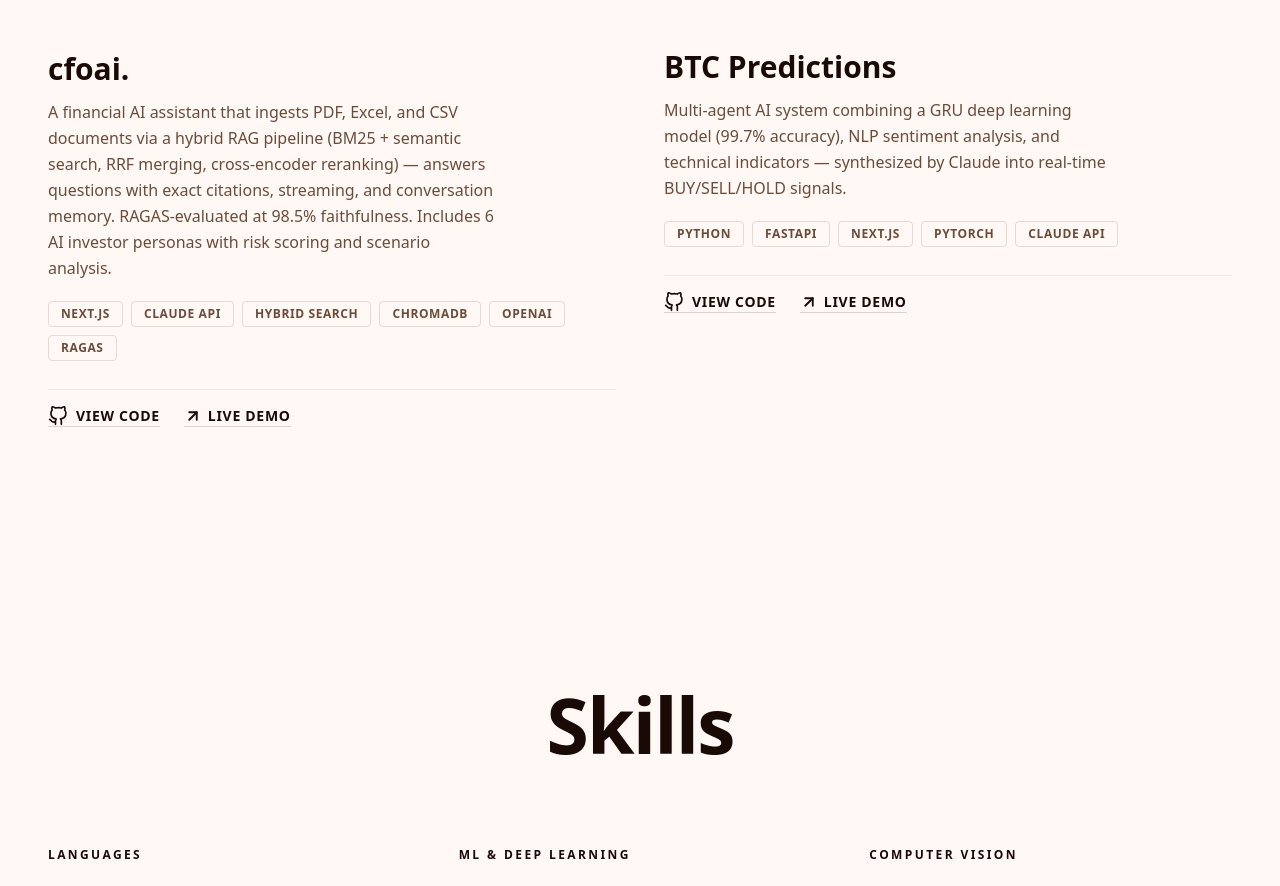
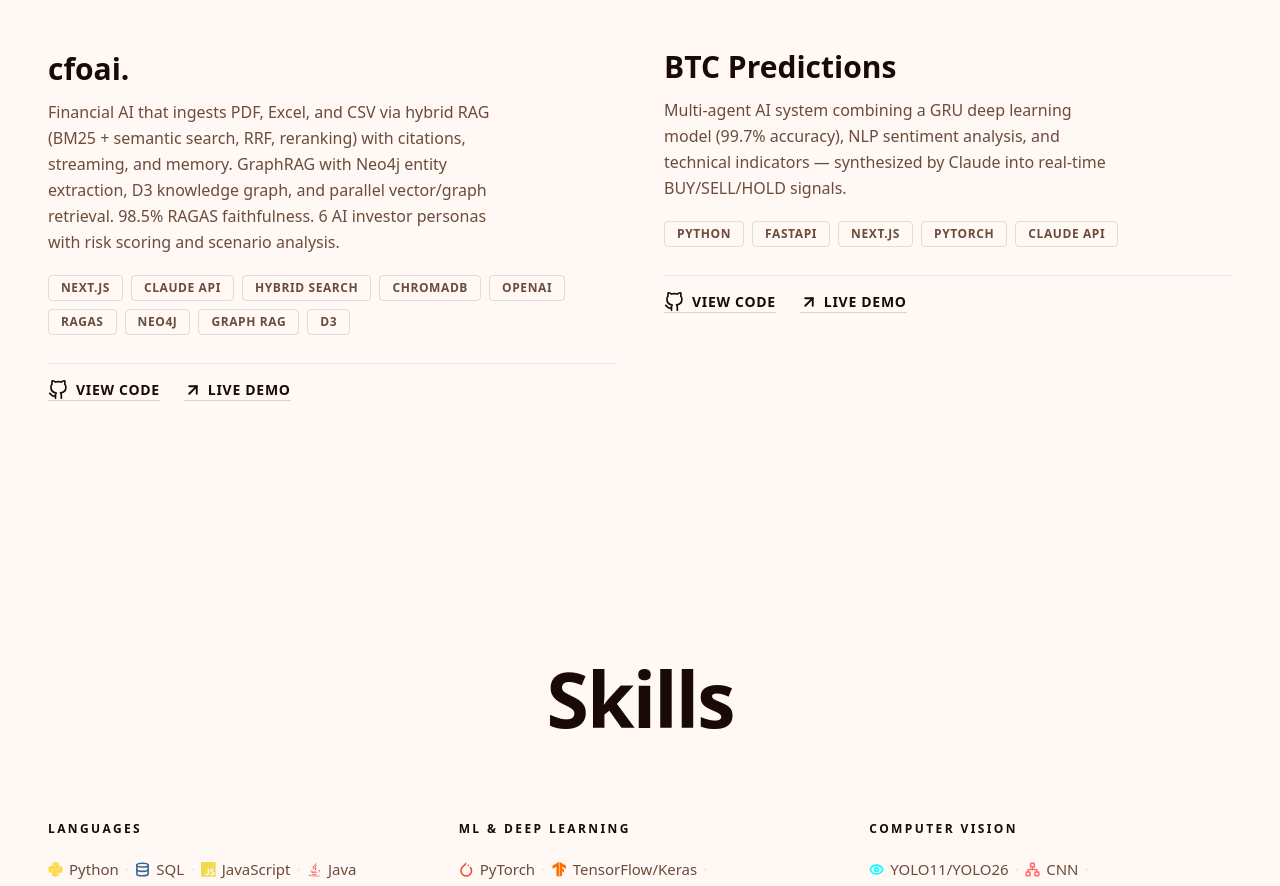
Before and after one commit to sara-2-ai-ml/sara-resulaj, a Next.js app: page / in a window 1280 px wide. Shown: the part 3124-4010 px from the top of the page. Built offline with nearby package versions, Linux system fonts and the light colour scheme.

Commit message:
Update bio of cfoai

```diff
--- a/src/components/Projects.tsx
+++ b/src/components/Projects.tsx
@@ -24,13 +24,13 @@
     tags: ["NEXT.JS", "CLAUDE API", "TAVILY", "FIRECRAWL", "RESEND", "PRISMA"]
   },
   {
-    title: "cfoai.",
-    description: "A financial AI assistant that ingests PDF, Excel, and CSV documents via a hybrid RAG pipeline (BM25 + semantic search, RRF merging, cross-encoder reranking) — answers questions with exact citations, streaming, and conversation memory. RAGAS-evaluated at 98.5% faithfulness. Includes 6 AI investor personas with risk scoring and scenario analysis.",
-    link: "https://cfoai-iqb7.vercel.app",
-    github: "https://github.com/sara-2-ai-ml/cfoai",
-    image: "/cfoai.png",
-    tags: ["NEXT.JS", "CLAUDE API", "HYBRID SEARCH", "CHROMADB", "OPENAI", "RAGAS"]
-  },
+  title: "cfoai.",
+  description: "Financial AI that ingests PDF, Excel, and CSV via hybrid RAG (BM25 + semantic search, RRF, reranking) with citations, streaming, and memory. GraphRAG with Neo4j entity extraction, D3 knowledge graph, and parallel vector/graph retrieval. 98.5% RAGAS faithfulness. 6 AI investor personas with risk scoring and scenario analysis.",
+  link: "https://cfoai-iqb7.vercel.app",
+  github: "https://github.com/sara-2-ai-ml/cfoai",
+  image: "/cfoai.png",
+  tags: ["NEXT.JS", "CLAUDE API", "HYBRID SEARCH", "CHROMADB", "OPENAI", "RAGAS", "NEO4J", "GRAPH RAG", "D3"]
+ },
   {
     title: "BTC Predictions",
     description: "Multi-agent AI system combining a GRU deep learning model (99.7% accuracy), NLP sentiment analysis, and technical indicators — synthesized by Claude into real-time BUY/SELL/HOLD signals.",
```
